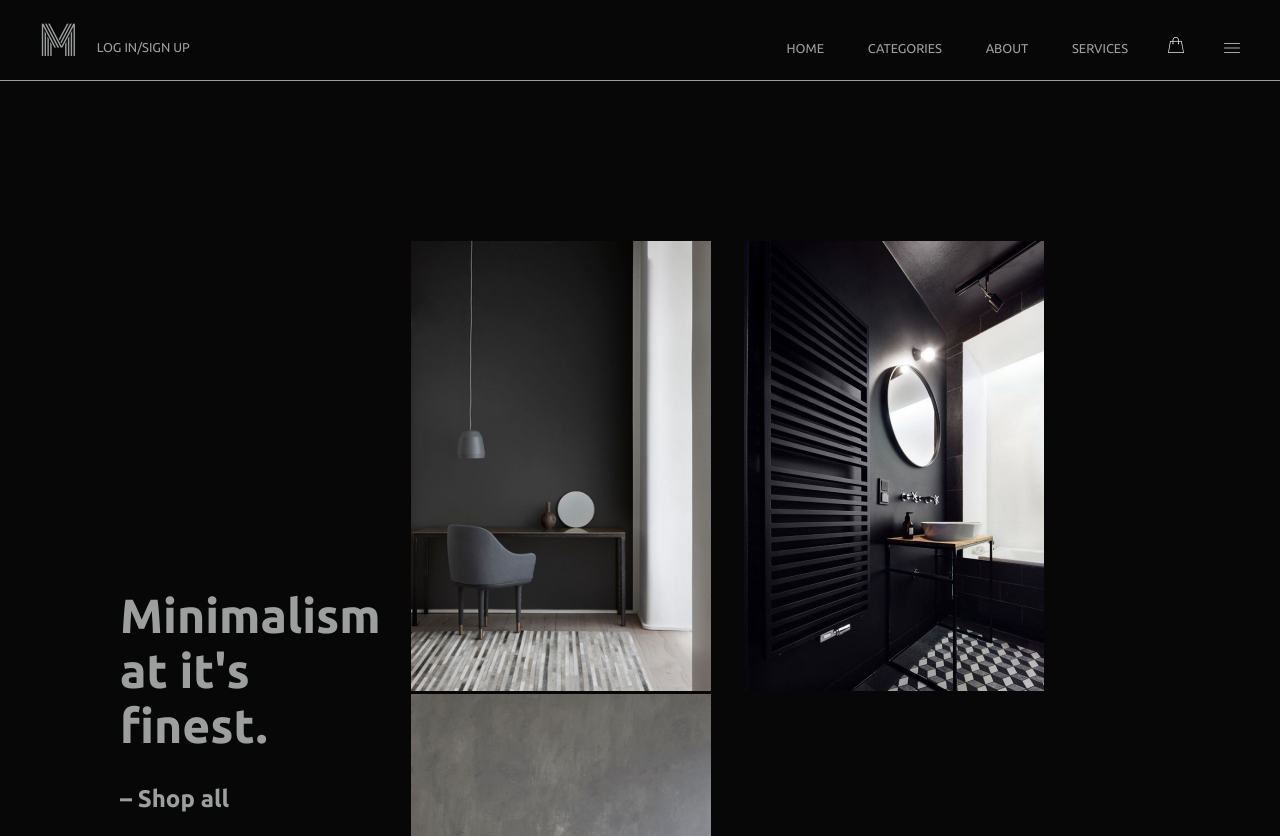
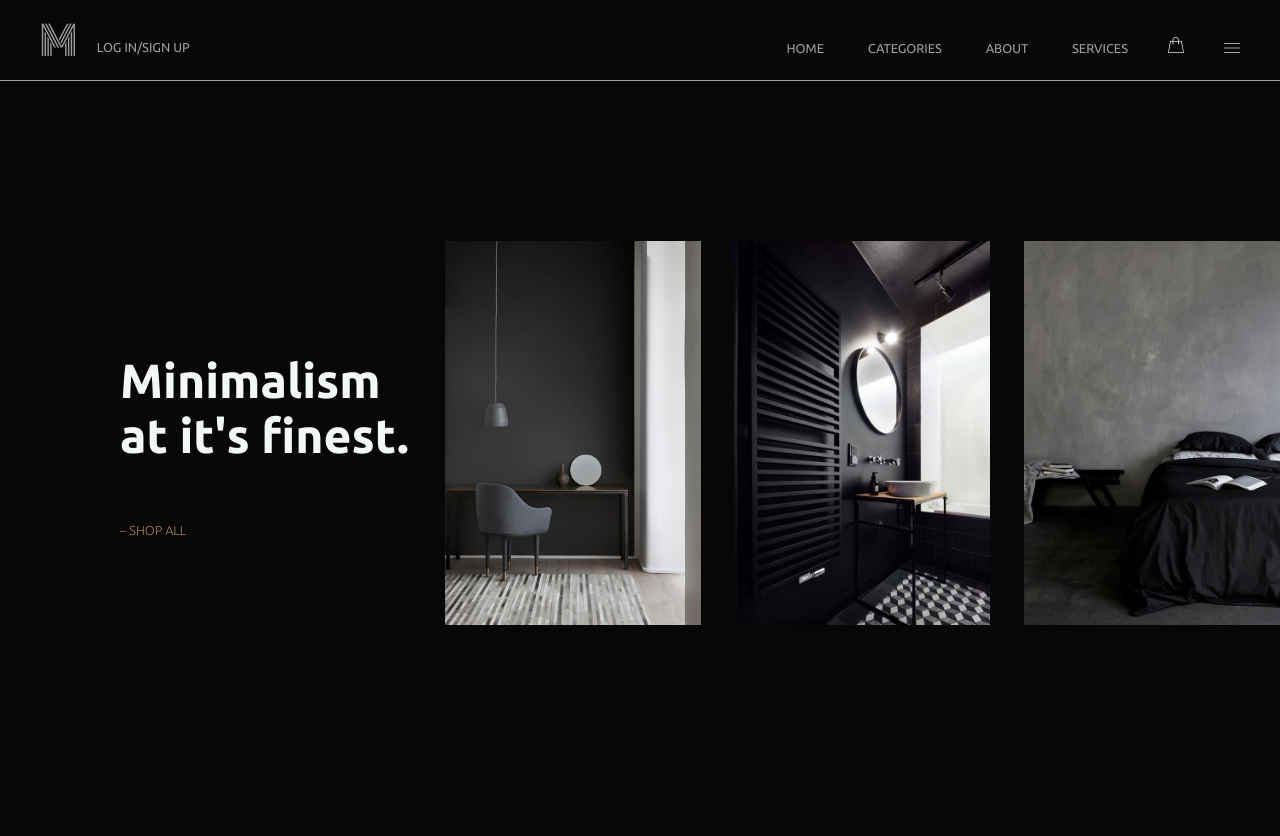
Before and after one commit to kasiawillner/091020, a plain HTML site: page index.html in a window 1280 px wide. Shown: the top 836 px of the page. After the commit the page ends 800 px from the top, so only its background shows below. Drawn offline with Linux system fonts and the light colour scheme.

Commit message:
left box text settings

```diff
--- a/assets/css/style.css
+++ b/assets/css/style.css
@@ -90,8 +90,19 @@ main {
 
 .left h1 {
     font-size: 3em;
+    font-weight: 700;
+    color: #f4f7f8;
+}
+
+.left h2 {
+    font-size: 0.8em;
+    font-weight: 300;
+    text-transform: uppercase;
+    color: #ac8059;
+    margin-top: 60px;
 }
 
 .right img {
     margin-left: 30px;
+    width: 20vw;
 }
--- a/index.html
+++ b/index.html
@@ -32,9 +32,9 @@
           <h2>– Shop all</h2>
       </div>
       <div class="right">
-            <img src="../091020/assets/img/465d7140a2cac9b6ea78feabd5000669--grey-interior-design-dark-grey-interior.jpg" alt="interieur" class="bild1" width="300px">
+            <img src="../091020/assets/img/465d7140a2cac9b6ea78feabd5000669--grey-interior-design-dark-grey-interior.jpg" alt="interieur" class="bild1">
             <img src="../091020/assets/img/cba212eed69977e8935c472cccd2a0d6.jpg" alt="bad" class="bild2" width="300px">
-            <img src="../091020/assets/img/dark-alluring-bedroom-with-very-simple-and-minimalist-decor.jpg" alt="bedroom" class="bild3" width="300px">
+            <img src="../091020/assets/img/dark-alluring-bedroom-with-very-simple-and-minimalist-decor.jpg" alt="bedroom" class="bild3">
       </div>
   </main>
 </body>
```
Also changed, not shown: 1 other file.
